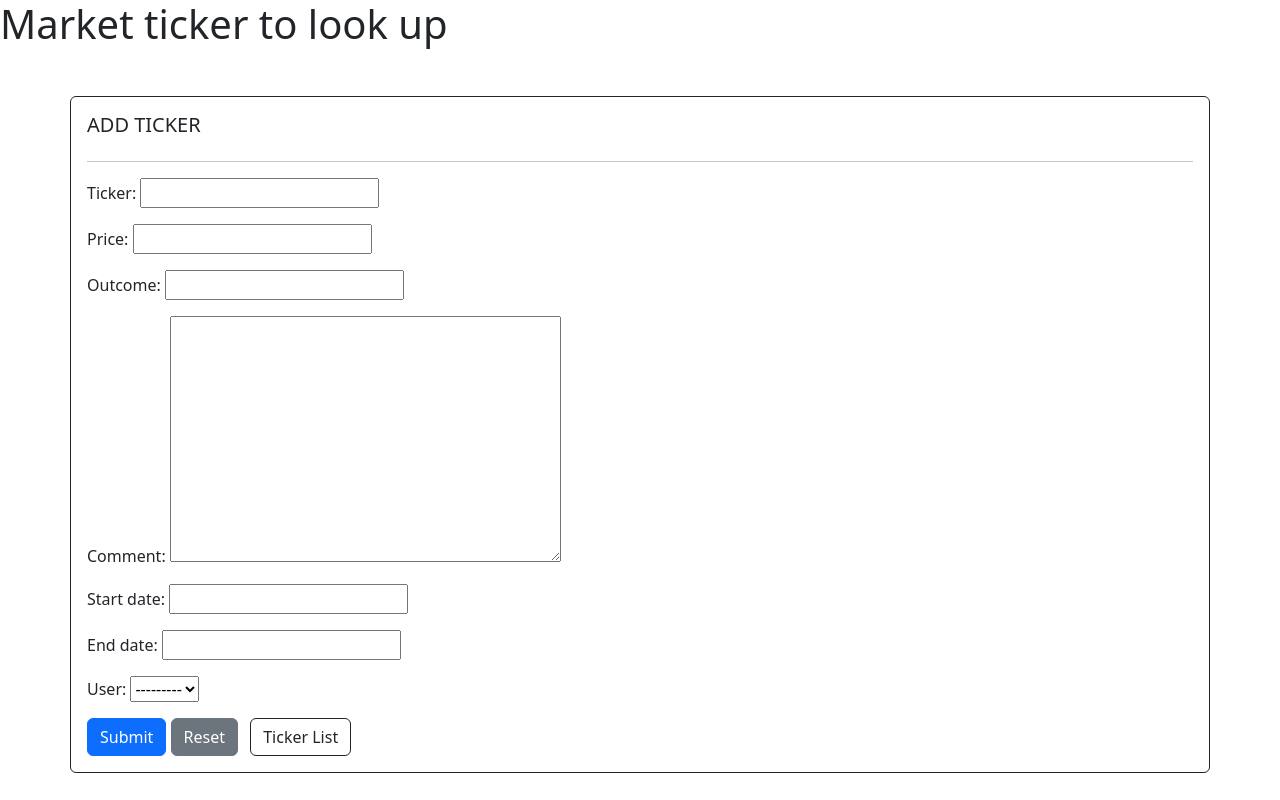
After one commit to ZonyLaw/MarketAlert_Django, a Django app: page /form/ in a window 1280 px wide. The commit adds this page. Run offline with Django 4.2, Linux system fonts and the light colour scheme; data comes from the database, SQL or seed files in the repository.

Commit message:
set up the read and create for the model Market ticker

```diff
--- a/django_marketAlert/urls.py
+++ b/django_marketAlert/urls.py
@@ -15,9 +15,10 @@ Including another URLconf
 """
 from django.contrib import admin
 from django.urls import path
-from marketApi.views import get_ticker
+from marketApi.views import get_ticker, create_ticker
 
 urlpatterns = [
     path('admin/', admin.site.urls),
-    path('', get_ticker, name='get_ticker')
+    path('', get_ticker, name='get_ticker'),
+    path('form/', create_ticker, name='create_ticker')
 ]
--- /dev/null
+++ b/marketApi/forms.py
@@ -0,0 +1,8 @@
+from django import forms
+from .models import Trade
+
+
+class TickerForm(forms.ModelForm):
+    class Meta:
+        model = Trade
+        fields = '__all__'
--- a/marketApi/models.py
+++ b/marketApi/models.py
@@ -1,15 +1,18 @@
 from django.db import models
 from django.contrib.auth.models import User
+from datetime import date
 
 
 class Trade(models.Model):
     ticker = models.CharField(max_length=10, null=False, blank=False)
     price = models.FloatField(null=False, blank=True, default=False)
-    method = models.CharField(max_length=10, null=False, blank=True)
+    # method = models.CharField(max_length=10, null=False, blank=True)
     outcome = models.CharField(max_length=10, null=False, blank=True)
     comment = models.TextField(null=False, blank=True)
-    # start_date = models.DateField(default=date.today().strftime)
-    # end_date = models.DateField(default=date.today().strftime)
+    start_date = models.DateField(
+        auto_now=False, auto_now_add=False, blank=False)
+    end_date = models.DateField(
+        auto_now=False, auto_now_add=False, blank=False)
     user = models.ForeignKey(
         User, null=True, on_delete=models.CASCADE, verbose_name='User', related_name='portfolios')
 
--- a/marketApi/templates/marketApi/market_ticker.html
+++ b/marketApi/templates/marketApi/market_ticker.html
@@ -4,11 +4,17 @@
     <meta charset="UTF-8">
     <meta http-equiv="X-UA-Compatible" content="IE=edge">
     <meta name="viewport" content="width=device-width, initial-scale=1.0">
+    <link href="https://cdn.jsdelivr.net/npm/bootstrap@5.2.3/dist/css/bootstrap.min.css" rel="stylesheet">
     <title>Document</title>
 </head>
 <body>
     <div>
         <h1>Market ticker to look up</h1>
     </div>
+
+    {% block content %}
+
+
+    {% endblock content %}
 </body>
 </html>
--- /dev/null
+++ b/marketApi/templates/marketApi/market_ticker_form.html
@@ -0,0 +1,22 @@
+{% extends './market_ticker.html' %}
+
+{% block content %}
+
+<div class="container card p-3 mt-5 border-dark" style="width: 95%;">
+    <h5 class=""text-center">
+        ADD TICKER
+    </h5>
+    <hr>
+
+    <form method="POST" autocomplete="off">
+        {% csrf_token %}
+        {{ form.as_p }}
+        <div>
+            <button type="submit" class="btn btn-primary">Submit</button>
+            <button type="reset" class="btn btn-secondary">Reset</button>
+            <a href="{% url 'get_ticker' %}" class="btn btn-outline-dark ms-2">Ticker List</a>
+        </div>
+    </form>
+</div>
+
+{% endblock content %}
--- a/marketApi/views.py
+++ b/marketApi/views.py
@@ -1,8 +1,24 @@
-from django.shortcuts import render
+from django.shortcuts import render, redirect
 
-# Create your views here.
-from django.shortcuts import render
+from .models import Trade
+from .forms import TickerForm
+
+# read
 
 
 def get_ticker(request):
-    return render(request, 'marketApi/market_ticker.html')
+    context = {'data_read': Trade.objects.all()}
+    return render(request, 'marketApi/market_ticker_read.html', context)
+
+# create
+
+
+def create_ticker(request):
+    if request.method == "POST":
+        form = TickerForm(request.POST)
+        if form.is_valid():
+            form.save()
+        return redirect('/')
+    else:
+        form = TickerForm()
+        return render(request, "marketApi/market_ticker_form.html", {'form': form})
```
Also changed, not shown: marketApi/templates/marketApi/market_ticker_read.html (added, +45 -0 lines), db.sqlite3, marketApi/migrations/0002_trade_start_date.py (added), marketApi/migrations/0003_trade_end_date.py (added), marketApi/migrations/0004_alter_trade_start_date.py (added), marketApi/migrations/0005_alter_trade_end_date.py (added), marketApi/migrations/0006_alter_trade_end_date.py (added), marketApi/migrations/0007_remove_trade_method_alter_trade_end_date.py (added).
